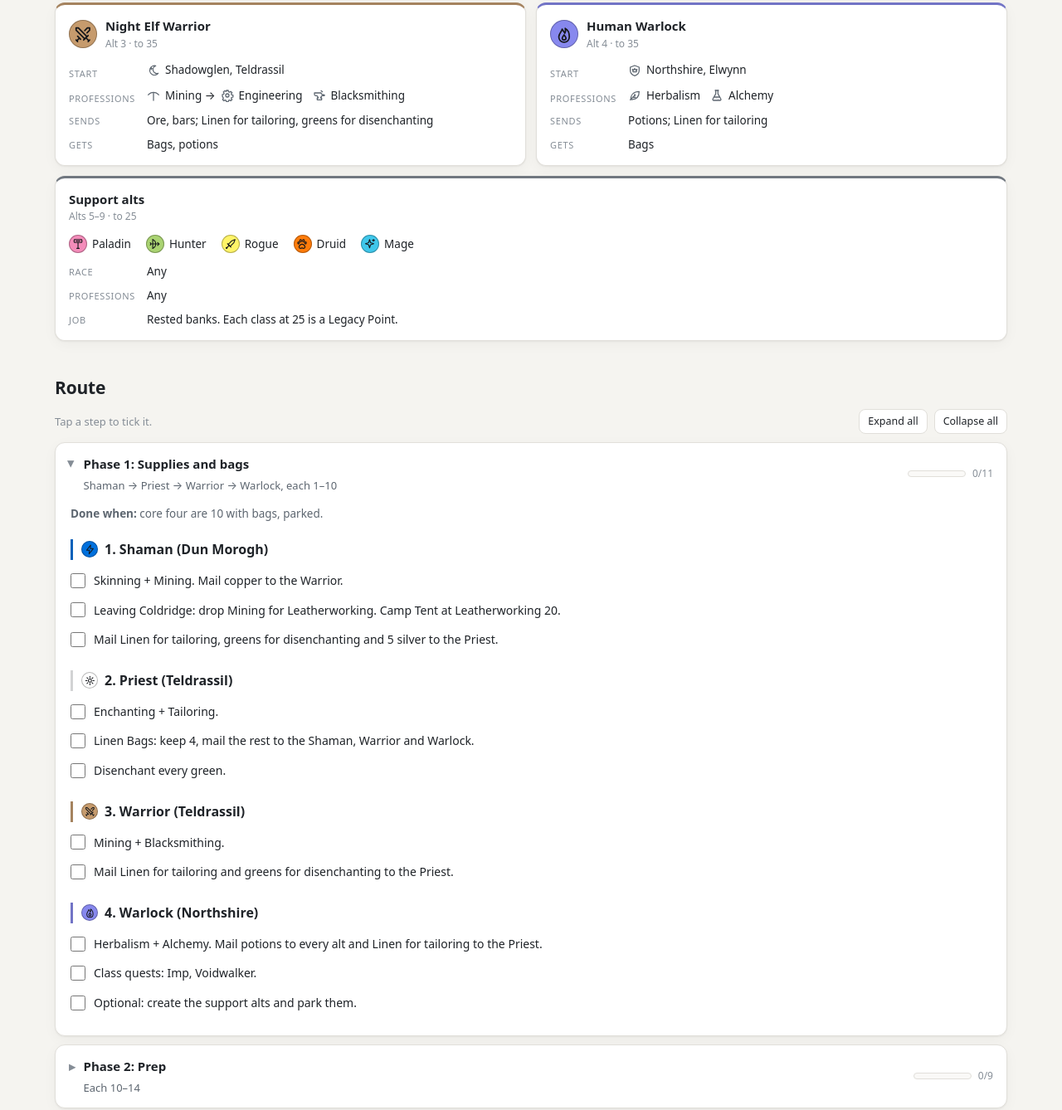
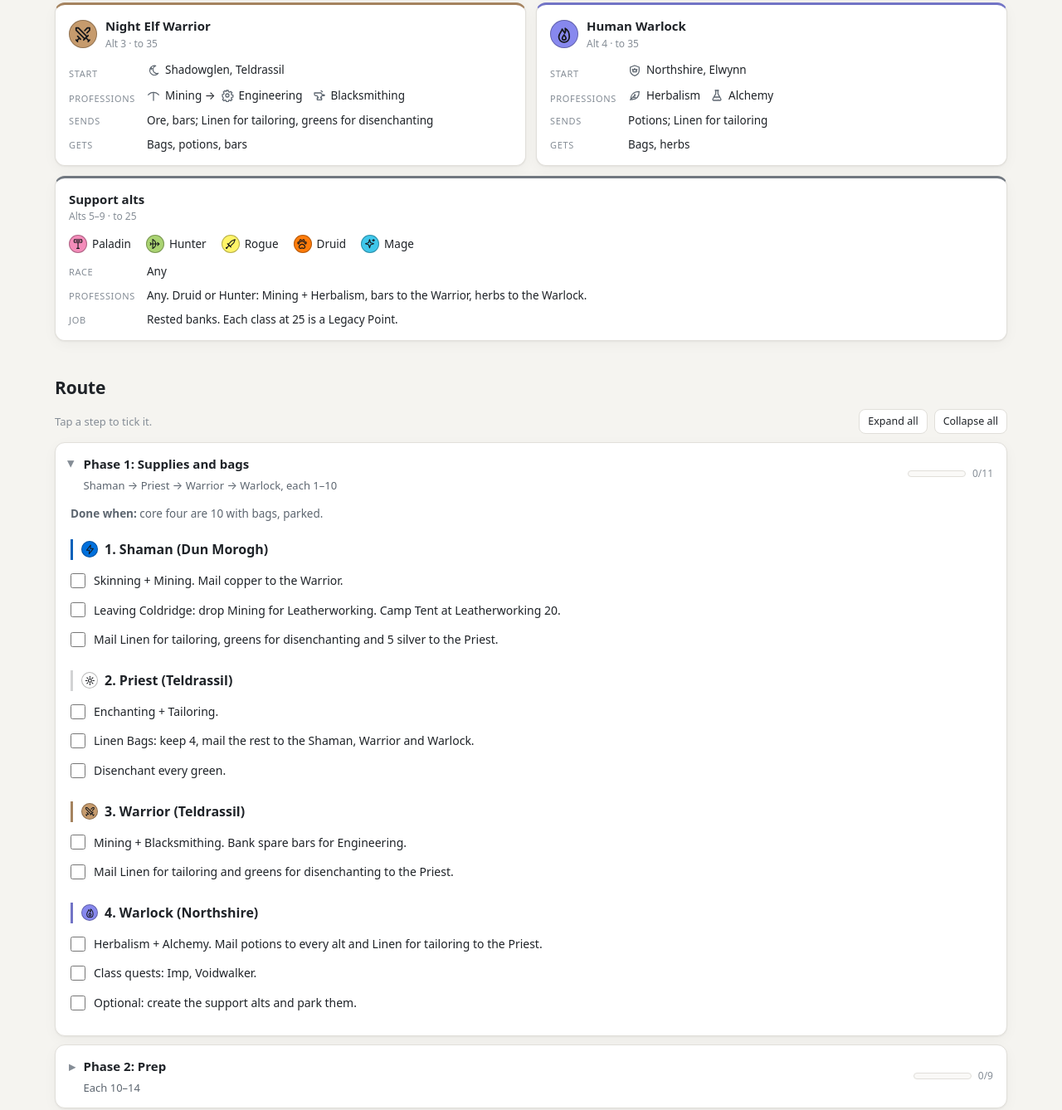
Before and after one commit to kunomaclis/Legacy-Route, a plain HTML site: page index.html in a window 1280 px wide. Shown: the part 782-2120 px from the top of the page at 83% size. Drawn offline with Linux system fonts and the light colour scheme.

Commit message:
Warrior swaps Mining for Engineering in Phase 5 so all six crafts reach 225 by 25; banks bars from Phase 1; Druid or Hunter support alt mines and herbs for the Warrior and Warlock
Co-Authored-By: Claude Opus 5.5 <noreply@anthropic.com>
Claude-Session: https://claude.ai/code/session_018BseskSn1CjbKNgfbcn3VJ

```diff
--- a/index.html
+++ b/index.html
@@ -135,7 +135,7 @@
         <dt>Start</dt><dd><span class="who"><i data-race="nightelf"></i>Shadowglen, Teldrassil</span></dd>
         <dt>Professions</dt><dd><span class="profs"><span class="pi"><i data-prof="mining"></i>Mining → <i data-prof="engineering"></i>Engineering</span> <span class="pi"><i data-prof="blacksmithing"></i>Blacksmithing</span></span></dd>
         <dt>Sends</dt><dd>Ore, bars; Linen for tailoring, greens for disenchanting</dd>
-        <dt>Gets</dt><dd>Bags, potions</dd>
+        <dt>Gets</dt><dd>Bags, potions, bars</dd>
       </dl>
     </article>
     <article class="rc" data-f="warlock" style="--cls:var(--c-warlock)">
@@ -144,7 +144,7 @@
         <dt>Start</dt><dd><span class="who"><i data-race="human"></i>Northshire, Elwynn</span></dd>
         <dt>Professions</dt><dd><span class="profs"><span class="pi"><i data-prof="herbalism"></i>Herbalism</span> <span class="pi"><i data-prof="alchemy"></i>Alchemy</span></span></dd>
         <dt>Sends</dt><dd>Potions; Linen for tailoring</dd>
-        <dt>Gets</dt><dd>Bags</dd>
+        <dt>Gets</dt><dd>Bags, herbs</dd>
       </dl>
     </article>
     <article class="rc support" data-f="support">
@@ -152,7 +152,7 @@
       <div class="members"><span class="who"><i data-cls="paladin"></i>Paladin</span><span class="who"><i data-cls="hunter"></i>Hunter</span><span class="who"><i data-cls="rogue"></i>Rogue</span><span class="who"><i data-cls="druid"></i>Druid</span><span class="who"><i data-cls="mage"></i>Mage</span></div>
       <dl>
         <dt>Race</dt><dd>Any</dd>
-        <dt>Professions</dt><dd>Any</dd>
+        <dt>Professions</dt><dd>Any. Druid or Hunter: Mining + Herbalism, bars to the Warrior, herbs to the Warlock.</dd>
         <dt>Job</dt><dd>Rested banks. Each class at 25 is a Legacy Point.</dd>
       </dl>
     </article>
@@ -181,7 +181,7 @@
     </ul>
     <h3>3. Warrior (Teldrassil)</h3>
     <ul>
-      <li>Mining + Blacksmithing.</li>
+      <li>Mining + Blacksmithing. Bank spare bars for Engineering.</li>
       <li>Mail Linen for tailoring and greens for disenchanting to the Priest.</li>
     </ul>
     <h3>4. Warlock (Northshire)</h3>
@@ -267,6 +267,7 @@
     <ul>
       <li>Darkshore, then Redridge, to 23.</li>
       <li>Crafts to 225 from 20. Spare silver goes into professions.</li>
+      <li>Warrior: swap Mining for Engineering. Banked bars first, then the Auction House.</li>
     </ul>
     <h3>Grab the quests</h3>
     <h4>Blackfathom Deeps</h4>
@@ -316,6 +317,7 @@
     <h3>Support alts</h3>
     <ul>
       <li>Phases 1–2, to 14.</li>
+      <li>Druid or Hunter: Mining + Herbalism. Mail bars to the Warrior and herbs to the Warlock.</li>
     </ul>
     <h3>Core four</h3>
     <ul>
@@ -342,7 +344,6 @@
     <ul>
       <li>Excavation Site → City of Dalaran → Gnomeregan → Razorfen Kraul → Scarlet Monastery.</li>
       <li>Finish any profession short of 225.</li>
-      <li>Warrior: once the ore is banked, swap Mining for Engineering.</li>
     </ul>
     <h3>Grab the quests</h3>
     <h4>City of Dalaran</h4>
```
